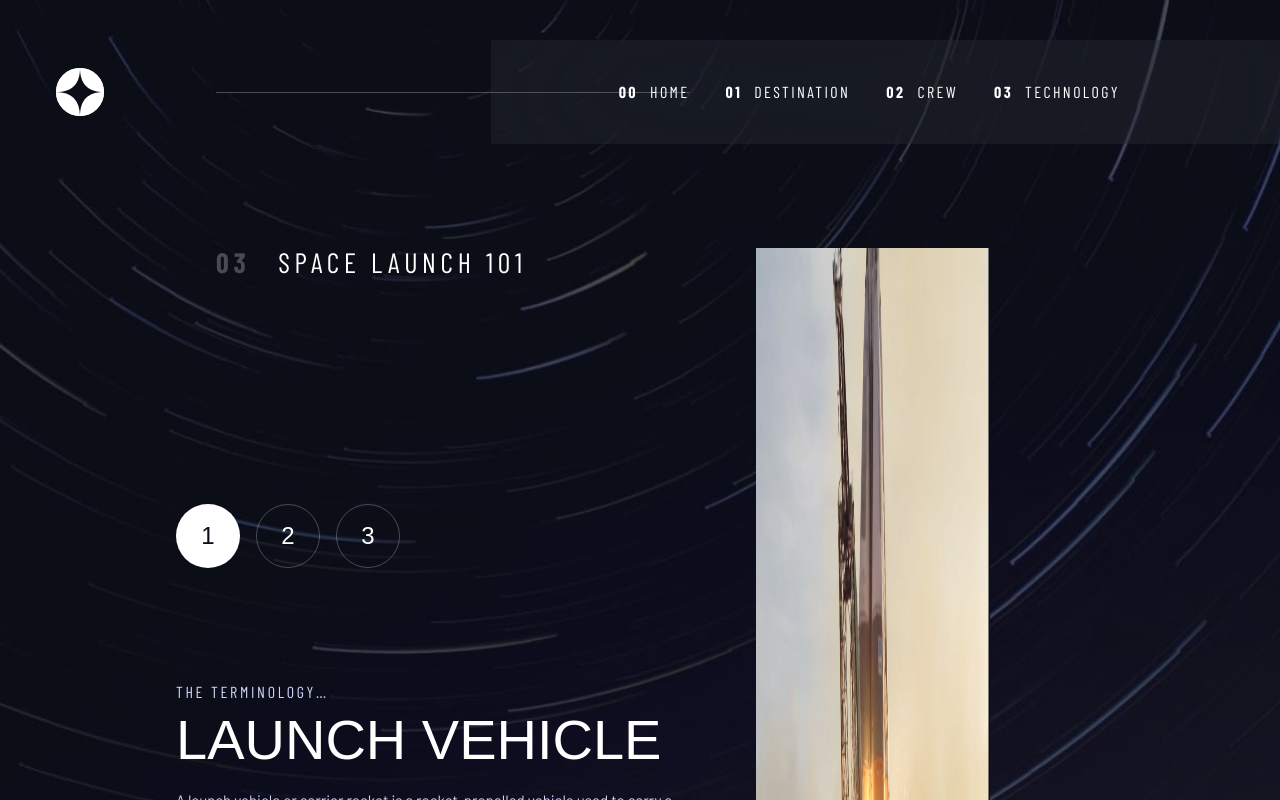
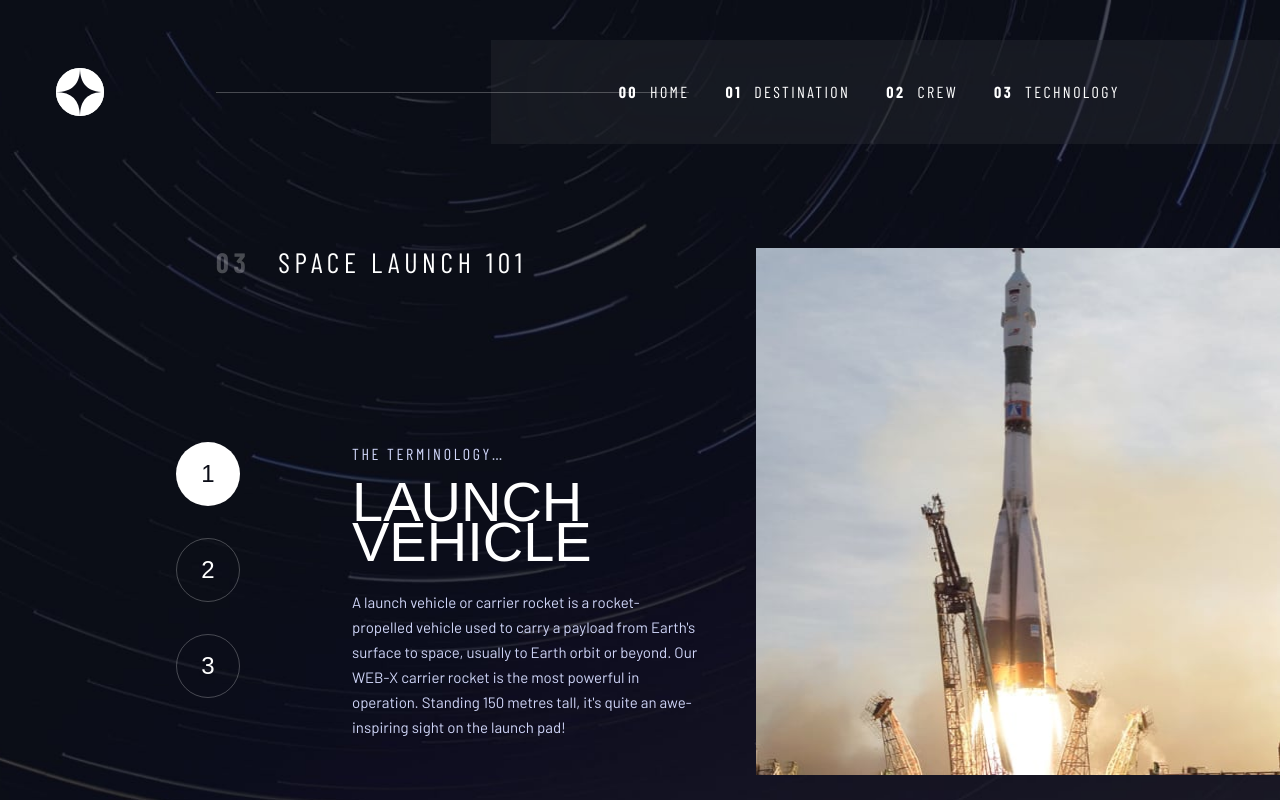
Before and after one commit to arpit8392/fem-challenge-33-space-tourism-website, a Next.js app: page /technology in a window 1280 px wide. Shown: the top 800 px of the page. Built offline with nearby package versions, Linux system fonts and the light colour scheme; a web font is replaced by a local one.

Commit message:
Desktop Layout - Fix Image Width

```diff
--- a/app/technology/page.tsx
+++ b/app/technology/page.tsx
@@ -1,6 +1,6 @@
 'use client'
 import Header from '@/components/Header'
-import { crew, technology } from '@/data'
+import { technology } from '@/data'
 import clsx from 'clsx'
 import Image from 'next/image'
 import { useState } from 'react'
@@ -15,7 +15,7 @@ const Technology = () => {
 	return (
 		<main className='min-h-screen bg-technology-mobile bg-cover bg-center bg-no-repeat md:bg-technology-tablet lg:bg-technology-desktop'>
 			<Header />
-			<section className='grid grid-cols-1 justify-items-center gap-8 py-6 md:gap-14 md:pb-24 md:pt-10 lg:grid-cols-4 lg:grid-rows-3 lg:items-start lg:justify-items-start lg:pb-0 lg:pl-44 lg:pt-20'>
+			<section className='grid grid-cols-1 justify-items-center gap-8 py-6 md:gap-14 md:pb-24 md:pt-10 lg:grid-cols-4 lg:grid-rows-3 lg:items-start lg:pl-44 lg:py-20'>
 				{/* Heading */}
 
 				<h1 className='uppercase tracking-[2.7px] text-white md:justify-self-start md:pl-10 md:text-xl md:tracking-[3.375px] lg:col-span-2 lg:col-start-1 lg:text-2.5xl lg:tracking-[4.725px]'>
@@ -26,18 +26,25 @@ const Technology = () => {
 				</h1>
 
 				{/* Hero Image */}
-				<div className='relative h-[170px] w-full md:h-[310px] lg:col-start-3 lg:row-span-3 lg:h-[712px] lg:w-full'>
+				<div className='relative h-[170px] w-full md:h-[310px] lg:col-start-3 lg:row-span-3 lg:h-[527px] lg:col-span-full'>
 					<Image
 						src={technology[index].images.landscape}
 						alt={technology[index].name}
 						fill
+						className='block lg:hidden'
+					/>
+					<Image
+						src={technology[index].images.portrait}
+						alt={technology[index].name}
+						fill
+						className='hidden lg:block '
 					/>
 				</div>
 
 				{/* Slider + Information Panel */}
-				<div className='flex flex-col items-center gap-8 md:gap-10 lg:col-span-2 lg:col-start-1 lg:row-span-2 lg:row-start-2 lg:items-start lg:gap-28'>
+				<div className='flex flex-col items-center gap-8 md:gap-10 lg:col-span-2 lg:col-start-1 lg:row-span-2 lg:row-start-2 lg:items-start lg:gap-28 lg:flex-row'>
 					{/* Slider Buttons */}
-					<ul className='flex gap-4'>
+					<ul className='flex gap-4 lg:flex-col lg:gap-8'>
 						{technology.map((item, currentIndex) => (
 							<li key={item.name}>
 								<button
@@ -61,7 +68,7 @@ const Technology = () => {
 							</span>
 							{technology[index].name}
 						</h2>
-						<p className='md:text-base/leading-7 max-w-sm font-sans text-midBase text-lavendarBlue md:max-w-md lg:max-w-lg'>
+						<p className='md:text-base/leading-7 max-w-sm font-sans text-midBase text-lavendarBlue md:max-w-md'>
 							{technology[index].description}
 						</p>
 					</div>
```
